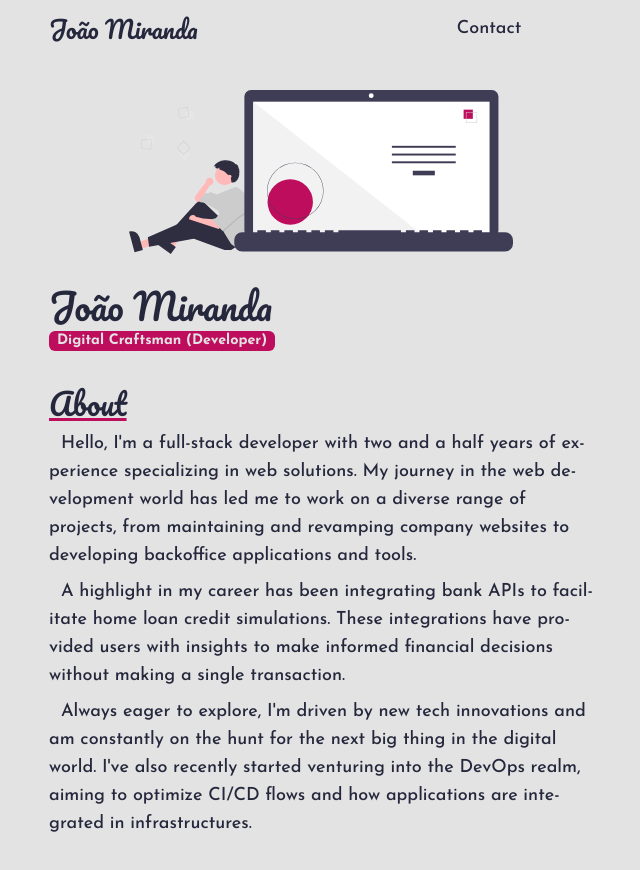
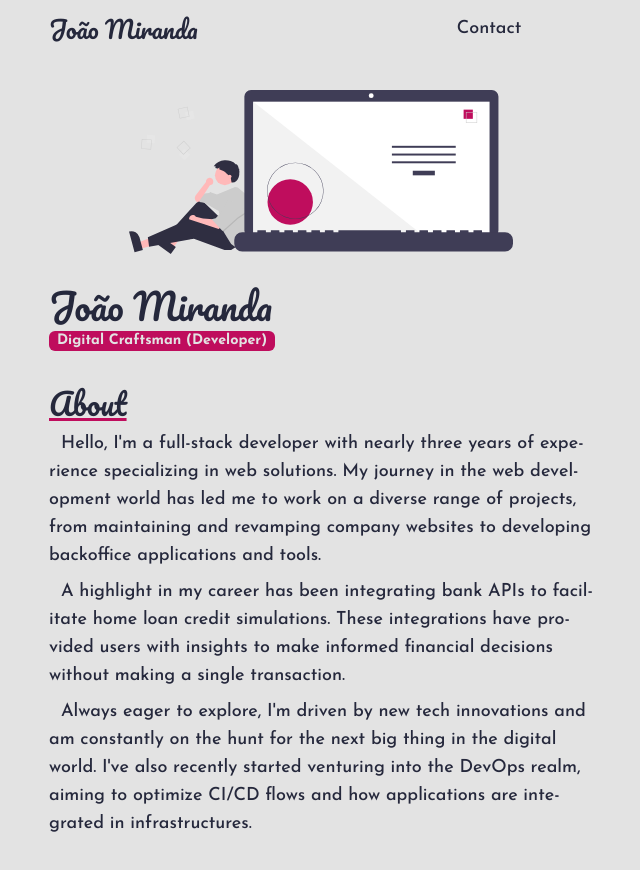
Before and after one commit to jptmiranda/portfolio, a SvelteKit app: page / in a window 1280 px wide. Shown: the whole page, without its empty margins (319-959 px from the left). Built offline with nearby package versions, Linux system fonts and the light colour scheme; some icons are missing.

Commit message:
tweak text

```diff
--- a/src/routes/+page.svelte
+++ b/src/routes/+page.svelte
@@ -14,7 +14,7 @@
 	</h2>
 
 	<p class="mt-2 indent-3">
-		Hello, I'm a full-stack developer with two and a half years of experience specializing in web
+		Hello, I'm a full-stack developer with nearly three years of experience specializing in web
 		solutions. My journey in the web development world has led me to work on a diverse range of
 		projects, from maintaining and revamping company websites to developing backoffice applications
 		and tools.
```
